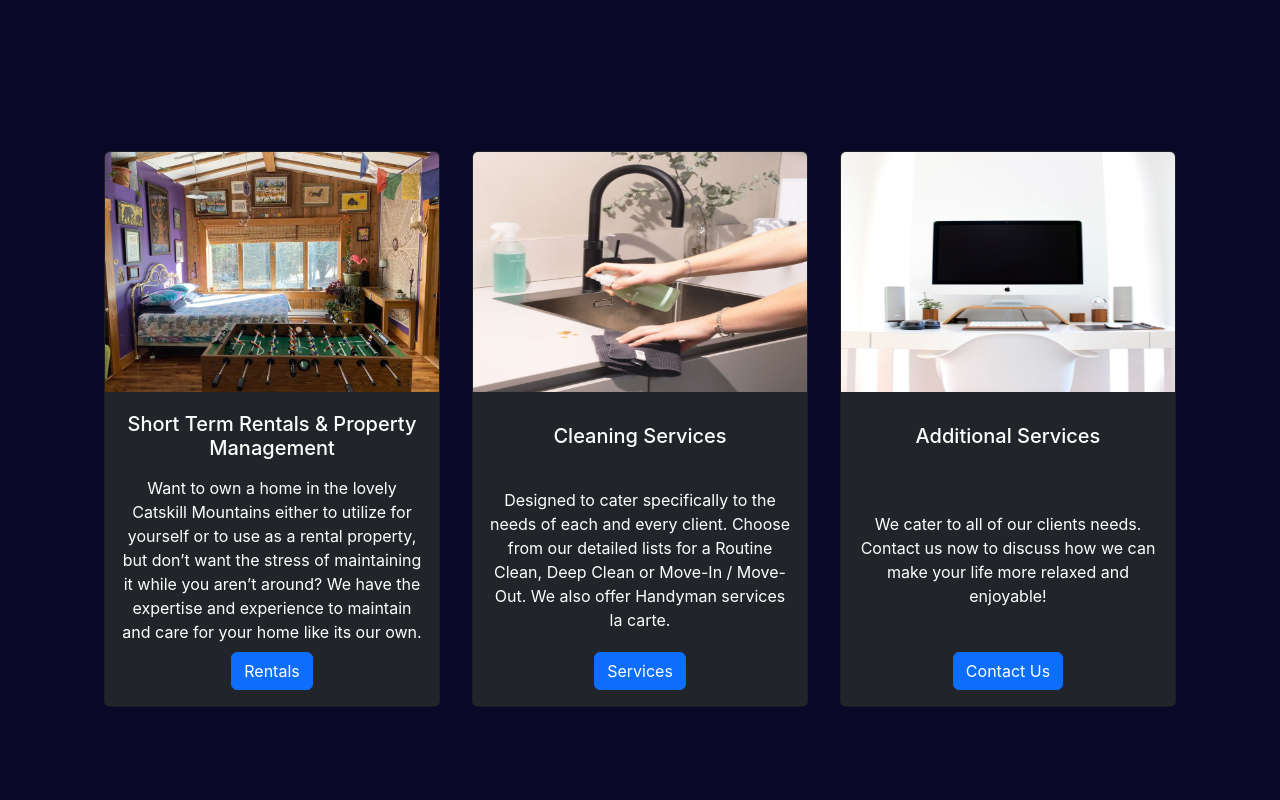
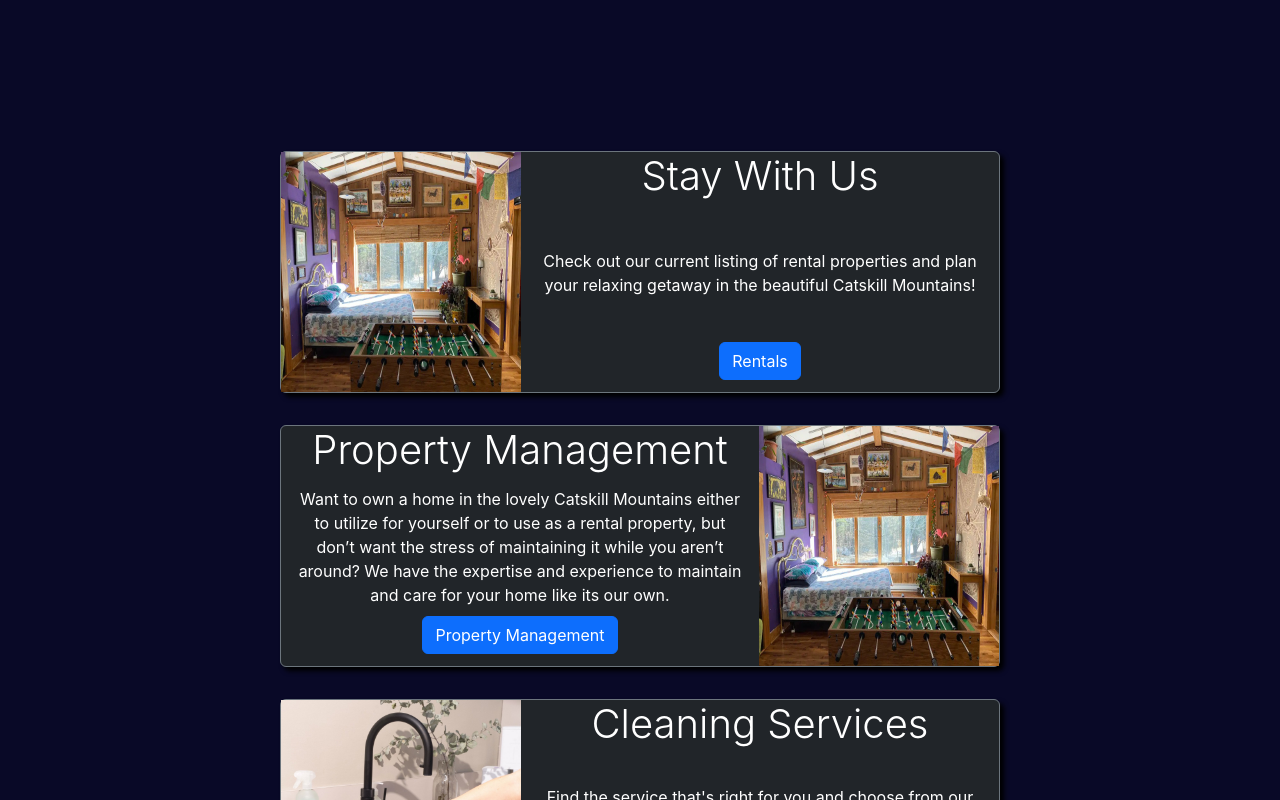
Before and after one commit to Jon-Grabowski/jjj-accommodations, a React (Create React App) app: page / in a window 1280 px wide. Shown: the part 740-1540 px from the top of the page. Built offline with nearby package versions, Linux system fonts and the light colour scheme.

Commit message:
service card styling

```diff
--- a/src/App.js
+++ b/src/App.js
@@ -3,6 +3,7 @@ import { Route, Routes } from 'react-router-dom';
 import NavBar from './components/NavBar';
 import Home from './components/Home/Home';
 import Rentals from './components/Rentals/Rentals';
+import PropertyManagement from './components/PropertyManagement/PropertyManagement';
 import Services from './components/Services/Services';
 import About from './components/About/About';
 import Contact from './components/Contact/Contact';
@@ -15,6 +16,7 @@ function App() {
         <Routes>
           <Route exact path="/" element={<Home />}/>
           <Route path='/rentals' element={<Rentals/>}/>
+          <Route path='/propertymanagement' element={<PropertyManagement />}/>
           <Route path='/services' element={<Services/>}/>
           <Route path='/about' element={<About/>}/>
           <Route path='/contact' element={<Contact/>}/>
--- a/src/components/Home/ServiceCard.js
+++ b/src/components/Home/ServiceCard.js
@@ -3,20 +3,24 @@ import './servicecard.css'
 import { Link } from 'react-router-dom'
 
 
-function ServiceCard({service}) {
+function ServiceCard({service, reverse}) {
     const {name, headline, body, image, link} = service
-
+    // TODO: CARD LAYOUT NEEDS WORK
     return (
-        <div className="card m-3 bg-dark text-white service-card" style={{'maxWidth' : '21rem'}}>
-            <img src={image} className="card-img-top" alt={name} style={{'maxHeight':'15rem'}}/>
-            <div className="card-body">
-                <div className='d-flex justify-content-center align-items-center' style={{'minHeight':'4rem'}}>
-                    <h5 className="card-title" >{headline}</h5>
+        <div className={`d-flex ${reverse} m-3 bg-dark text-white service-card border border-secondary rounded`} style={{'maxWidth' : '45rem'}}>
+            <div className='d-flex align-items-center'>
+                <img src={image} className="card-img-side" alt={name} style={{'width':'15rem', 'height':'15rem'}}/>
+            </div>
+            <div className="d-flex flex-column justify-content-between">
+                <div className='d-flex justify-content-center align-items-center' >
+                    <h5 className="display-6" >{headline}</h5>
                 </div>
-                <div className='d-flex align-items-center mb-1' style={{'minHeight':'11rem'}}>
-                    <p className="card-text">{body}</p>
+                <div className='d-flex align-items-center mb-1'>
+                    <p className="card-text px-3">{body}</p>
                 </div>
-                <Link to={link} className="btn btn-primary">{name}</Link>
+                <div className='d-flex justify-content-center align-items-center mb-1'>
+                    <Link to={link} className="btn btn-primary mb-2">{name}</Link>
+                </div>
             </div>
         </div>
     )
--- a/src/components/Home/ServiceCardSection.js
+++ b/src/components/Home/ServiceCardSection.js
@@ -4,12 +4,16 @@ import ServiceCard from './ServiceCard'
 import { serviceCardData } from './utilitiesHome';
 
 function ServiceCardSection() {
+    let reverseSwitch = false
     const cards = serviceCardData.map((service)=>{
-        return <ServiceCard key={service.name} service={service} />
+        let reverse = ''
+        if (reverseSwitch) reverse = 'flex-row-reverse'
+        reverseSwitch = !reverseSwitch
+        return <ServiceCard key={service.name} service={service} reverse={reverse}/>
     })
 
     return (
-        <div id='section-cards-wrapper' className='container-lg mt-5 d-flex justify-content-center flex-wrap'>
+        <div id='section-cards-wrapper' className=' mt-5 d-flex justify-content-center flex-wrap'>
             {cards}
         </div>
     )
--- a/src/components/Home/home.css
+++ b/src/components/Home/home.css
@@ -2,6 +2,7 @@
     background-image: url('./../../../public/images/stock-images/nature-stock-1.jpg');
     background-size: cover;
     background-position: center;
+    box-shadow: inset 0 0 0 1000px rgba(0,0,0,.25);
     min-height: 20rem;
 }
 
--- a/src/components/Home/servicecard.css
+++ b/src/components/Home/servicecard.css
@@ -1,5 +1,6 @@
 .service-card{
     animation: fadeIn 2s ease;
+    box-shadow: 4px 4px 5px rgb(0, 0, 0);
 }
 
 @keyframes fadeIn{
--- a/src/components/Home/utilitiesHome.js
+++ b/src/components/Home/utilitiesHome.js
@@ -1,15 +1,22 @@
 const serviceCardData = [
     {
         name:'Rentals',
-        headline: 'Short Term Rentals & Property Management',
-        body: "Want to own a home in the lovely Catskill Mountains either to utilize for yourself or to use as a rental property, but don’t want the stress of maintaining it while you aren’t around? We have the expertise and experience to maintain and care for your home like its our own.",
+        headline: 'Stay With Us',
+        body: "Check out our current listing of rental properties and plan your relaxing getaway in the beautiful Catskill Mountains!",
         image:'../images/rentals/rental-card-image-1.jpeg',
         link: '/rentals'
     },
     {
+        name:'Property Management',
+        headline: 'Property Management',
+        body: "Want to own a home in the lovely Catskill Mountains either to utilize for yourself or to use as a rental property, but don’t want the stress of maintaining it while you aren’t around? We have the expertise and experience to maintain and care for your home like its our own.",
+        image:'../images/rentals/rental-card-image-1.jpeg',
+        link: '/propertymanagement'
+    },
+    {
         name:'Services',
         headline: 'Cleaning Services',
-        body: 'Designed to cater specifically to the needs of each and every client. Choose from our detailed lists for a Routine Clean, Deep Clean or Move-In / Move-Out. We also offer Handyman services la carte.',
+        body: 'Find the service that\'s right for you and choose from our detailed lists for a Routine Clean, Deep Clean or Move-In / Move-Out.',
         image:'../images/services/services-card-image-1.jpg',
         link: '/services'
     },
--- a/src/components/NavBar.js
+++ b/src/components/NavBar.js
@@ -6,12 +6,12 @@ import './navbar.css'
 function NavBar() {
     const [navExpanded, setNavExpanded] = useState(false)
 
-    const links = ['rentals', 'services', 'about', 'contact']
+    const links = ['rentals', 'property management', 'services', 'about', 'contact']
     const listLinks = links.map((link)=>{
         return(
             <li class="nav-item">
                             <NavLink
-                                to={`/${link}`}
+                                to={`/${link.replace(/\s+/g, '')}`}
                                 className='nav-link text-light'
                                 onClick={()=>{setNavExpanded(false)}}
                                 >{link.toUpperCase()}
--- /dev/null
+++ b/src/components/PropertyManagement/PropertyManagement.js
@@ -0,0 +1,11 @@
+import React from 'react'
+
+function PropertyManagement() {
+    return (
+        <div>
+            <h1>Property Management Page</h1>
+        </div>
+    )
+}
+
+export default PropertyManagement
```
